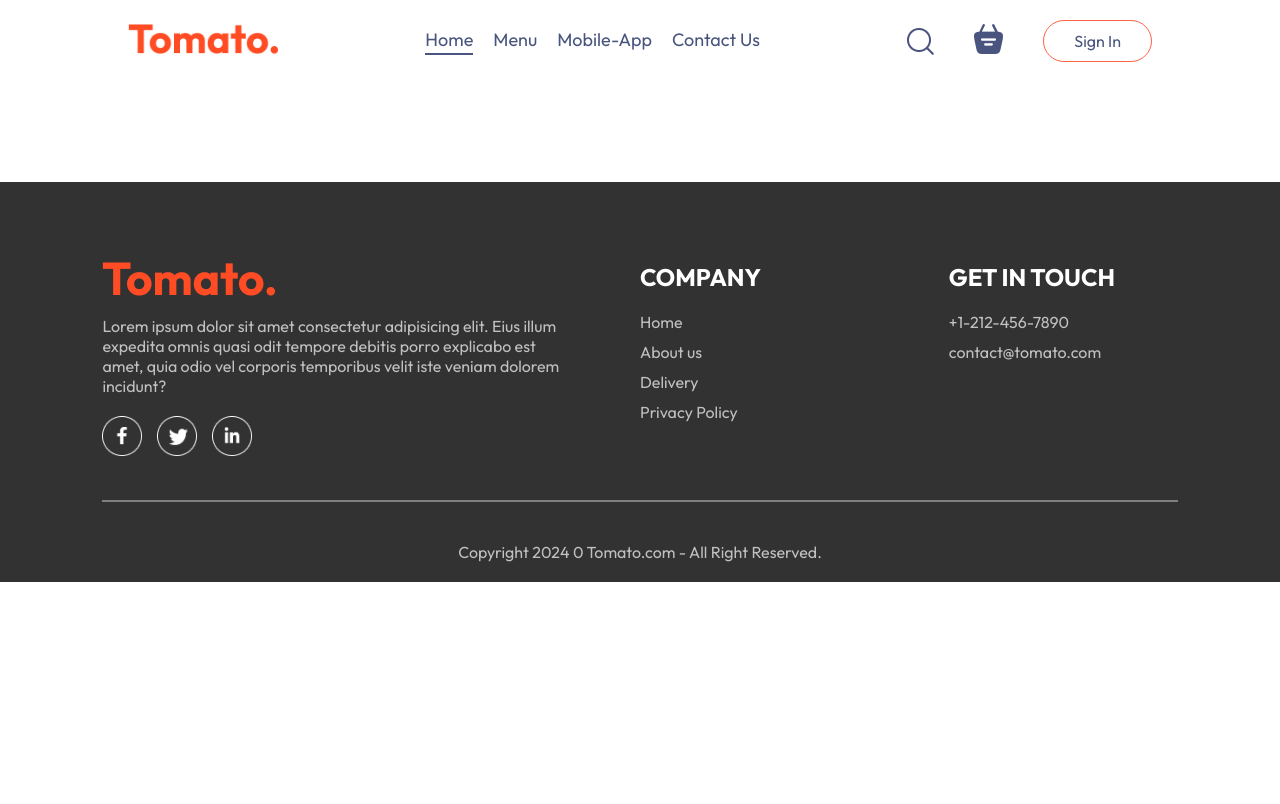
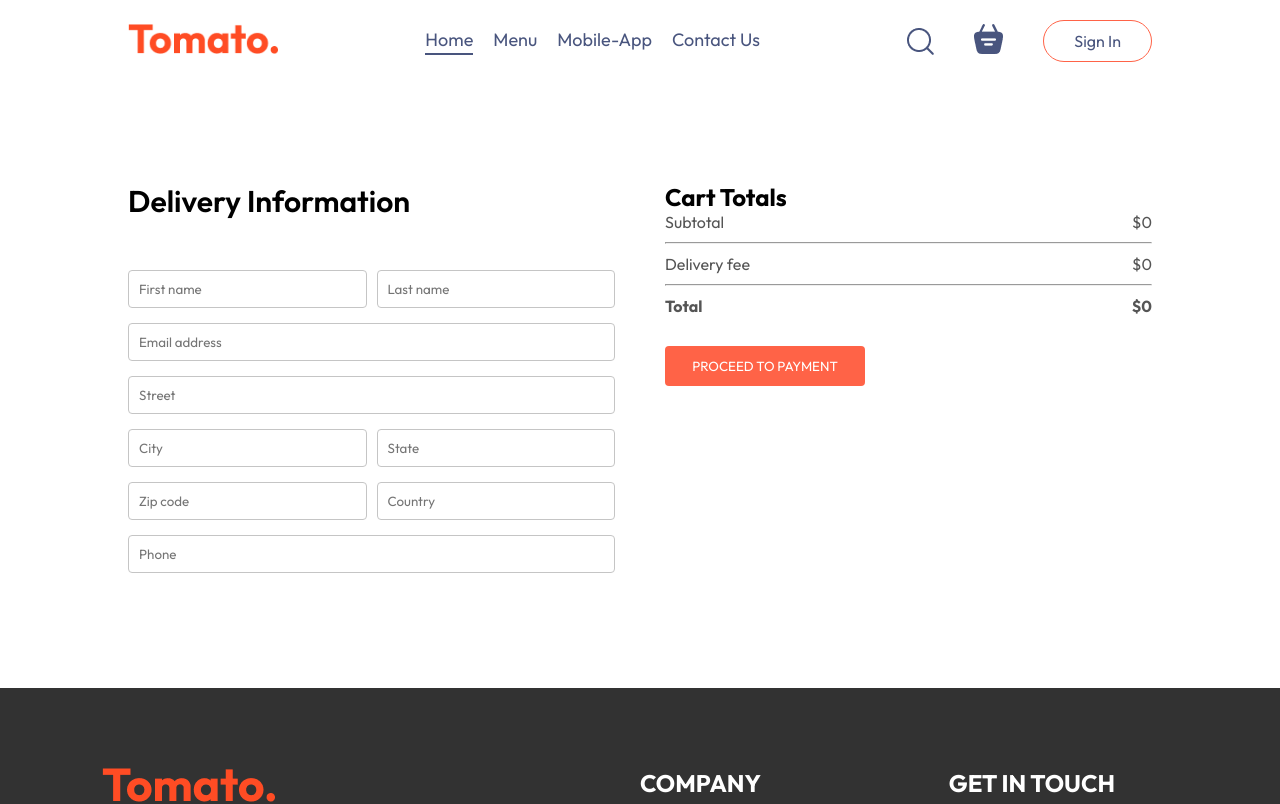
Before and after one commit to MonikaGarg21/Food-Del-Project, a React (Vite) app in the folder Frontend/: page /order in a window 1280 px wide. Shown: the top 804 px of the page. Built offline with nearby package versions, Linux system fonts and the light colour scheme.

Commit message:
Creating Place-order page

```diff
--- a/Frontend/src/Pages/Cart/Cart.jsx
+++ b/Frontend/src/Pages/Cart/Cart.jsx
@@ -1,9 +1,13 @@
 import React, { useContext } from "react";
 import "./Cart.css";
 import { StoreContext } from "../../context/StoreContext";
+import { useNavigate } from "react-router-dom";
 
 const Cart = () => {
   const { cartItems, food_list, removeFromCart,getTotalCartAmount} = useContext(StoreContext);
+
+
+const navigate = useNavigate();
 
   return (
     <div className="cart">
@@ -49,15 +53,15 @@
             <hr />
             <div className="cart-total-detail">
               <p>Delivery fee</p>
-              <p>${2}</p>
+              <p>${getTotalCartAmount()===0?0:2}</p>
             </div>
             <hr />
             <div className="cart-total-detail">
               <b>Total</b>
-              <b>${getTotalCartAmount()+2}</b>
+              <b>${getTotalCartAmount()===0?0:getTotalCartAmount()+2}</b>
             </div>
           </div>
-          <button>PROCEED TO CHECKOUT</button>
+          <button onClick = {()=>navigate('/order')}>PROCEED TO CHECKOUT</button>
         </div>
         <div className="cart-promocode">
           <div>
--- a/Frontend/src/Pages/PlaceOrder/PlaceOrder.css
+++ b/Frontend/src/Pages/PlaceOrder/PlaceOrder.css
@@ -0,0 +1,35 @@
+.place-order{
+    display: flex;
+    align-items: start;
+    justify-content: space-between;
+    gap: 50px;
+    margin-top: 100px;
+}
+.place-order-left{
+    width: 100%;
+    max-width: max(30%, 500px);
+}
+.place-order-left .title{
+    font-size: 30px;
+    font-weight: 600;
+    margin-bottom: 50px;
+}
+.place-order-left input{
+    margin-bottom: 15px;
+    width: 100%;
+    padding: 10px;
+    border: 1px solid #c5c5c5;
+    border-radius: 4px;
+    outline-color: tomato;
+}
+.place-order-left .multi-field{
+   display: flex;
+   gap: 10px;
+}
+.place-order-right{
+    width: 100%;
+    max-width: max(40%, 500px);
+}
+.place-order .cart-total button {
+    margin-top: 30px;
+}
--- a/Frontend/src/Pages/PlaceOrder/PlaceOrder.jsx
+++ b/Frontend/src/Pages/PlaceOrder/PlaceOrder.jsx
@@ -1,12 +1,61 @@
-import React from 'react'
-import './PlaceOrder.css'
+import React, { useContext } from "react";
+import "./PlaceOrder.css";
+import { StoreContext } from "../../context/StoreContext";
 
 const PlaceOrder = () => {
+
+  const {getTotalCartAmount} = useContext(StoreContext);
+
   return (
-    <div>
+    <form className="place-order">
+      <div className="place-order-left">
+        <p className="title">Delivery Information</p>
+        <div className="multi-field">
+          <input type="text" placeholder="First name" />
+          <input type="text" placeholder="Last name" />
+        </div>
 
-    </div>
-  )
-}
+        <input type="text" placeholder="Email address" />
+        <input type="text" placeholder="Street" />
 
-export default PlaceOrder
+        <div className="multi-field">
+          <input type="text" placeholder="City" />
+          <input type="text" placeholder="State" />
+        </div>
+
+        <div className="multi-field">
+          <input type="text" placeholder="Zip code" />
+          <input type="text" placeholder="Country" />
+        </div>
+
+        <input type="text" placeholder="Phone" />
+      </div>
+
+
+      <div className="place-order-right">
+        <div className="cart-total">
+          <h2>Cart Totals</h2>
+          <div>
+            <div className="cart-total-detail">
+              <p>Subtotal</p>
+              <p>${getTotalCartAmount()}</p>
+            </div>
+            <hr />
+            <div className="cart-total-detail">
+              <p>Delivery fee</p>
+              <p>${getTotalCartAmount()===0?0:2}</p>
+            </div>
+            <hr />
+            <div className="cart-total-detail">
+              <b>Total</b>
+              <b>${getTotalCartAmount()===0?0:getTotalCartAmount()+2}</b>
+            </div>
+          </div>
+          <button>PROCEED TO PAYMENT</button>
+        </div>
+      </div>
+    </form>
+  );
+};
+
+export default PlaceOrder;
```
